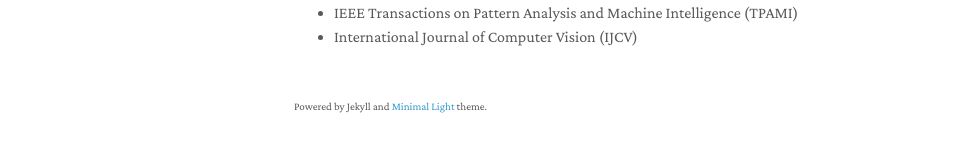
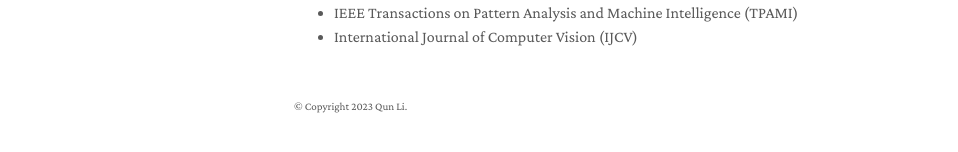
Before and after one commit to liqunbio/liqunbio.github.io, a Jekyll site: the page built from index.md, in a window 1280 px wide and 1016 px high. Shown: the part 829-981 px from the top of the window, without its empty margins (176-1134 px from the left). Built offline with Jekyll 4.4.1, drawn with Linux system fonts in a browser that asks for light colours; nearby versions of some CDN libraries; a style sheet for code colours, icons or effects is not loaded; our own code applies the rules of GitHub Pages for plain Markdown files.

Commit message:
Update homepage.html

```diff
--- a/_layouts/homepage.html
+++ b/_layouts/homepage.html
@@ -90,7 +90,7 @@
       <br>
 
       {% if site.enable_footnote %}
-      <p><small>Powered by Jekyll and <a href="https://github.com/yaoyao-liu/minimal-light" target="_blank" rel="noopener">Minimal Light</a> theme.</small></p>
+      <p><small>© Copyright 2023 Qun Li.</small></p>
       {% endif %}
 
       </section>
```
